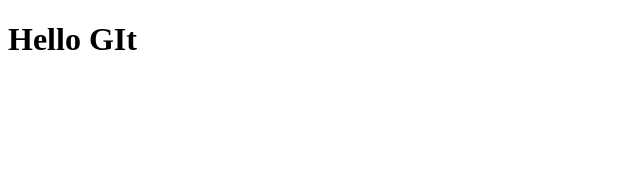
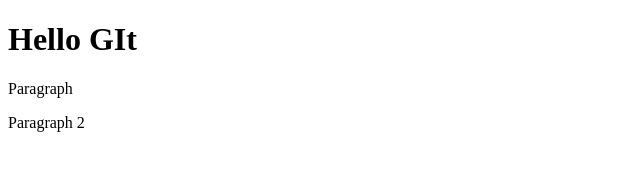
Before and after one commit to DipChy409/Git-learning, a plain HTML site: page index.html in a window 1280 px wide. Shown: the whole page, without its empty margins (0-640 px from the left). Drawn offline with Linux system fonts and the light colour scheme.

Commit message:
add paragraph

```diff
--- a/index.html
+++ b/index.html
@@ -7,5 +7,7 @@
 </head>
 <body>
     <h1>Hello GIt</h1>
+    <p>Paragraph</p>
+    <p>Paragraph 2</p>
 </body>
 </html>
```
